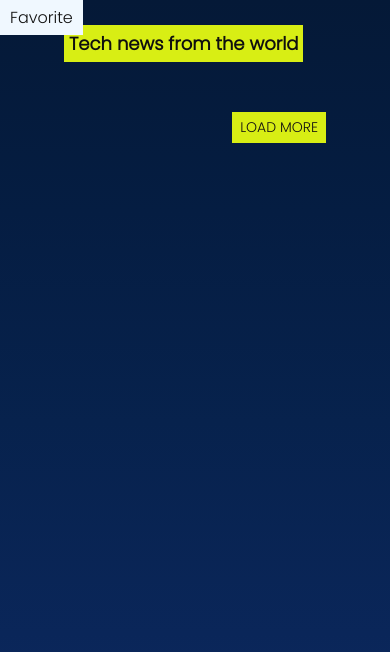
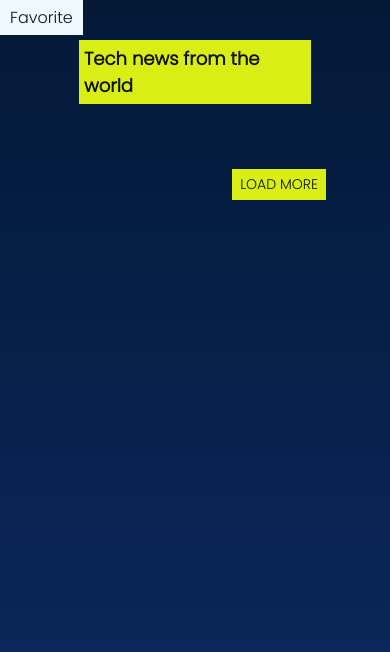
Before and after one commit to francescoup/hacker-news-app, a website built with webpack: page src/index.html in a window 390 px wide. Built offline with nearby package versions, Linux system fonts and the light colour scheme; no server answers.

Commit message:
fix css and fetch api

```diff
--- a/src/css/style.css
+++ b/src/css/style.css
@@ -34,6 +34,7 @@ body {
     margin: 25px;
     font-size: 18px;
 }
+
 .container {
     width: 70%;
     max-width: 1140px;
@@ -203,6 +204,15 @@ button {
 
 @media only screen and (max-width: 600px) {
 
+    .container-title {
+        background: rgb(216, 238, 20);
+        padding: 5px;
+        align-self: flex-start;
+        color: rgb(15, 15, 15);
+        margin: 40px;
+        font-size: 18px;
+    }
+
     .container {
         width: 80%;
         max-width: 1140px;
@@ -233,5 +243,4 @@ button {
         transform: translateX(0%);
     }
 
-
 }
--- a/src/js/fetchApi.js
+++ b/src/js/fetchApi.js
@@ -13,7 +13,7 @@ const showData = async () => {
     // console.log(response)
     // console.log(data);
     data.map( async (id) => {
-        const newsData = await axios.get(`${hackerNewsItem}${id}.json`); //fect news with id number
+        const newsData = await axios.get(`${hackerNewsItem}${id}.json`); //fetch news with id number
         const newsItem = newsData.data;
         // console.log(newsItem)
         dataNewsUI(newsItem);
```
